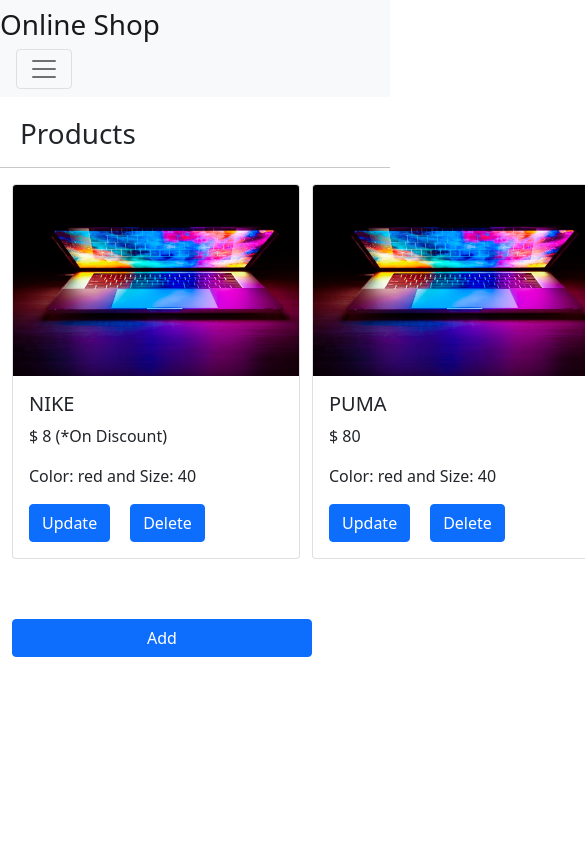
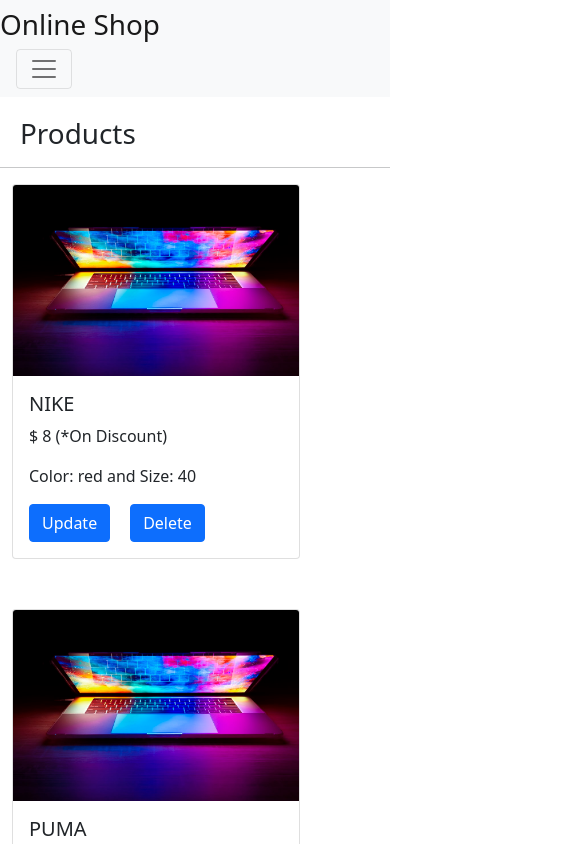
Before and after one commit to bisrat-walle/Simple-Ecommerce-App-with-Angular, an Angular app: page / in a window 390 px wide. Shown: the top 844 px of the page, 585 px wide, since content can reach past the window. Built offline with nearby package versions, Linux system fonts and the light colour scheme.

Commit message:
adding customer page

```diff
--- a/src/app/product/product.component.css
+++ b/src/app/product/product.component.css
@@ -2,6 +2,25 @@
     display: grid;
     grid-template-columns: 1fr 1fr 1fr;
     grid-row-gap: 50px;
+}
+
+@media screen and (max-width:1000px) {
+    .container{
+        display: grid;
+        grid-template-columns: 1fr 1fr !important;
+        grid-row-gap: 50px;
+        max-width: 800px;
+        margin: auto;
+    }
+}
+
+@media screen and (max-width:680px) {
+    .container{
+        display: grid;
+        grid-template-columns: 1fr !important;
+        max-width: 400px;
+        margin: auto;
+    }
 }
 
 h1{
@@ -15,3 +34,8 @@
 body{
     overflow-x: hidden;
 }
+
+.card:hover{
+    transform: scale(1.1);
+    transition-duration: 400ms;
+}
```
